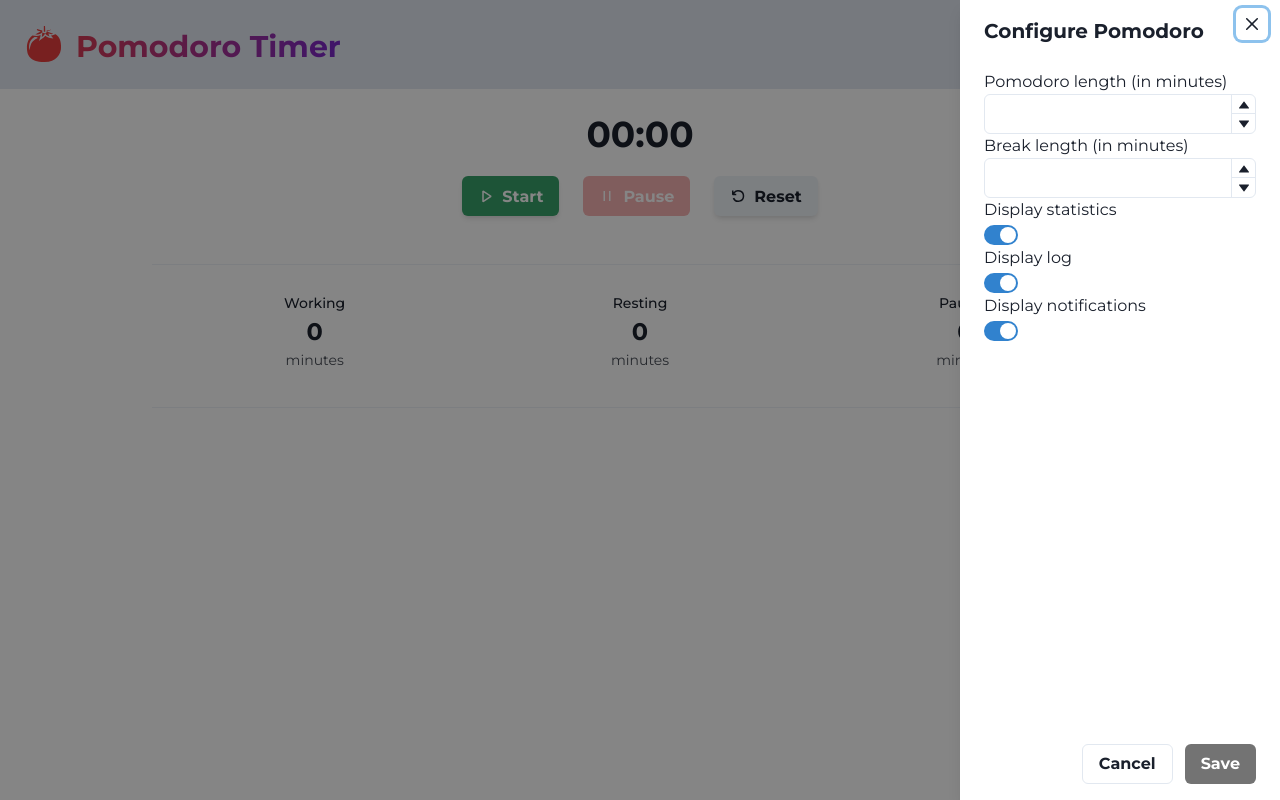
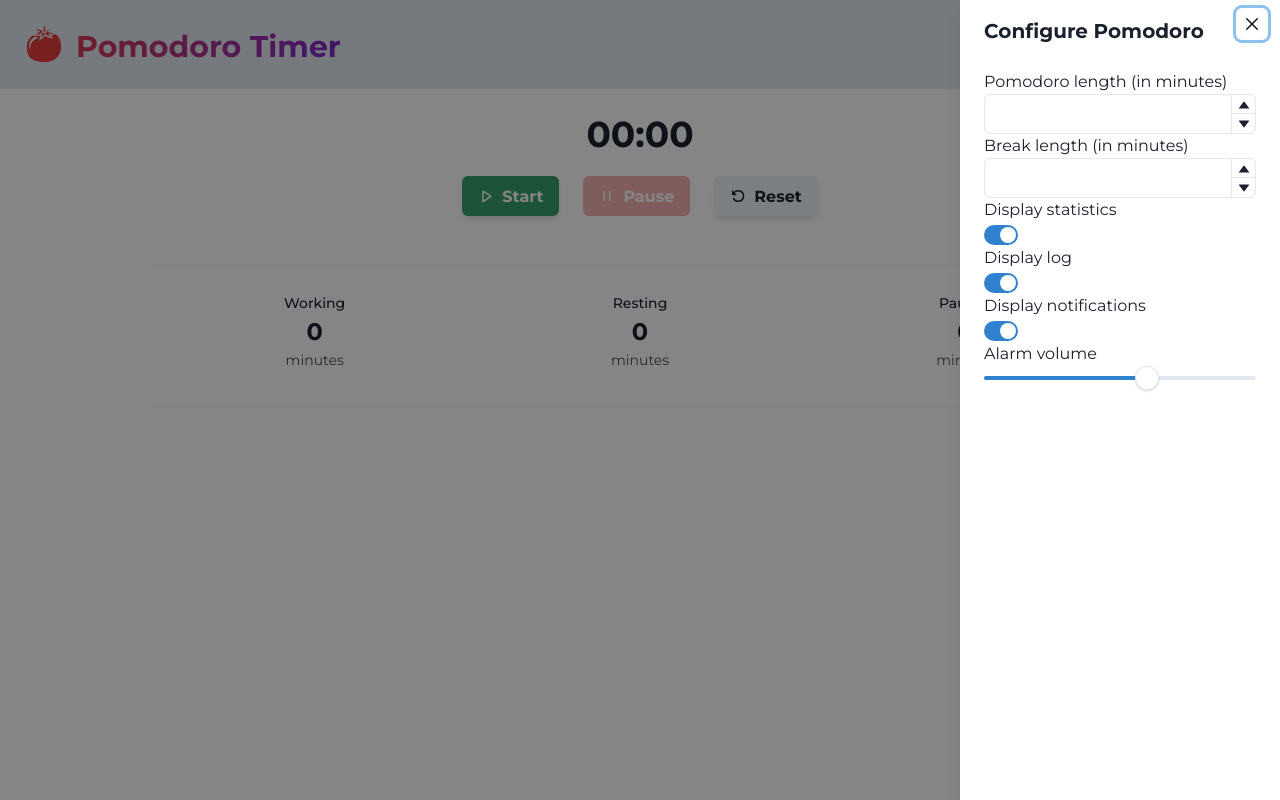
Before and after one commit to krisp3t/pomodoro-timer, a React (Create React App) app: page / in a window 1280 px wide. Both pictures are taken after a click on the button "Settings". Built offline with nearby package versions, Linux system fonts and the light colour scheme.

Commit message:
Add alarm volume slider styling

```diff
--- a/src/UI/Navbar.jsx
+++ b/src/UI/Navbar.jsx
@@ -27,6 +27,12 @@ import {
 	DrawerContent,
 	DrawerCloseButton,
 	FormLabel,
+} from "@chakra-ui/react";
+import {
+	Slider,
+	SliderTrack,
+	SliderFilledTrack,
+	SliderThumb,
 } from "@chakra-ui/react";
 import { VscSettingsGear } from "react-icons/vsc";
 import { GiTomato } from "react-icons/gi";
@@ -178,22 +184,15 @@ const Navbar = (props) => {
 								});
 							}}
 						/>
+						<Text>Alarm volume</Text>
+						<Slider defaultValue={0.6} min={0} max={1} step={0.2}>
+							<SliderTrack bg="gray.200">
+								<Box position="relative" right={10} />
+								<SliderFilledTrack bg="blue.500" />
+							</SliderTrack>
+							<SliderThumb boxSize={6} borderColor="gray.200" />
+						</Slider>
 					</DrawerBody>
-
-					<DrawerFooter>
-						<Button variant="outline" mr={3} onClick={onClose}>
-							Cancel
-						</Button>
-						<Button
-							colorScheme="black"
-							onClick={() => {
-								clickedSave.current = true;
-								onClose();
-							}}
-						>
-							Save
-						</Button>
-					</DrawerFooter>
 				</DrawerContent>
 			</Drawer>
 		</Flex>
```
